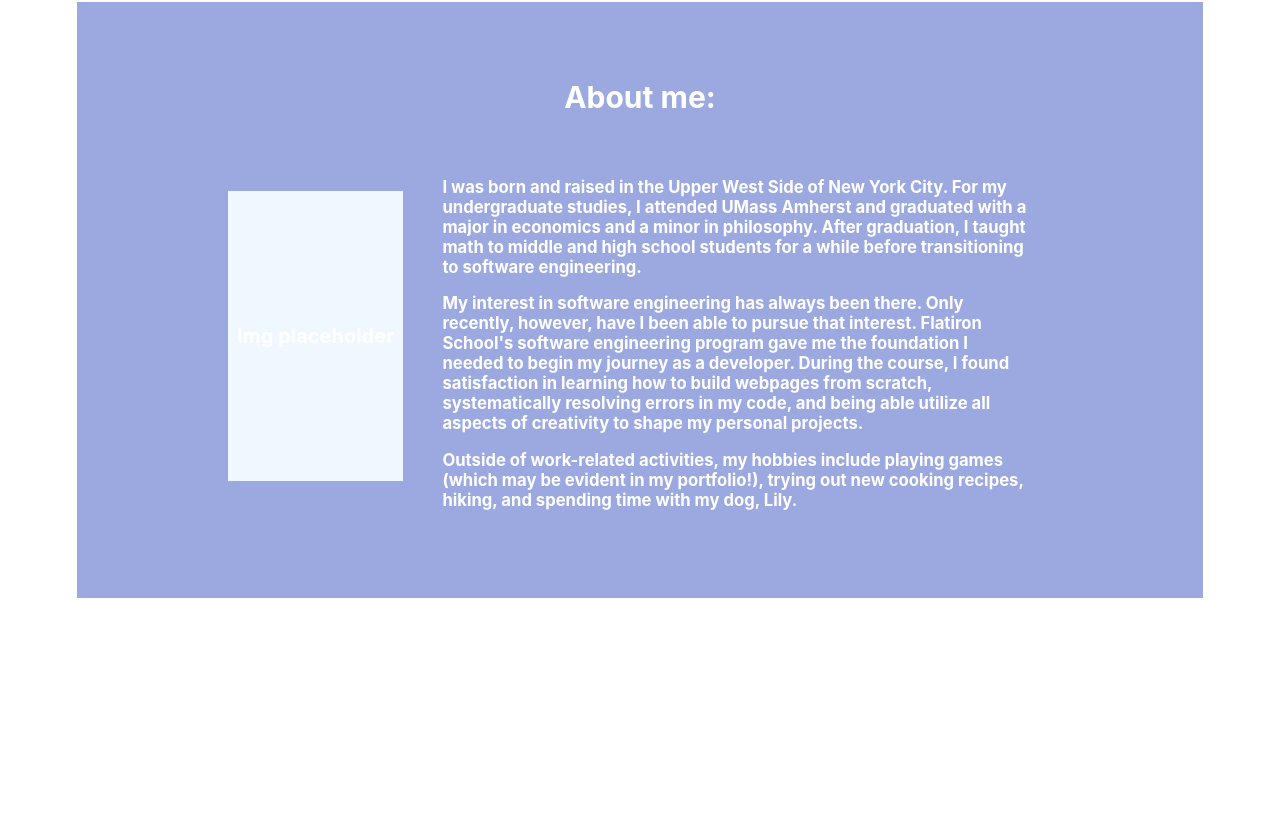
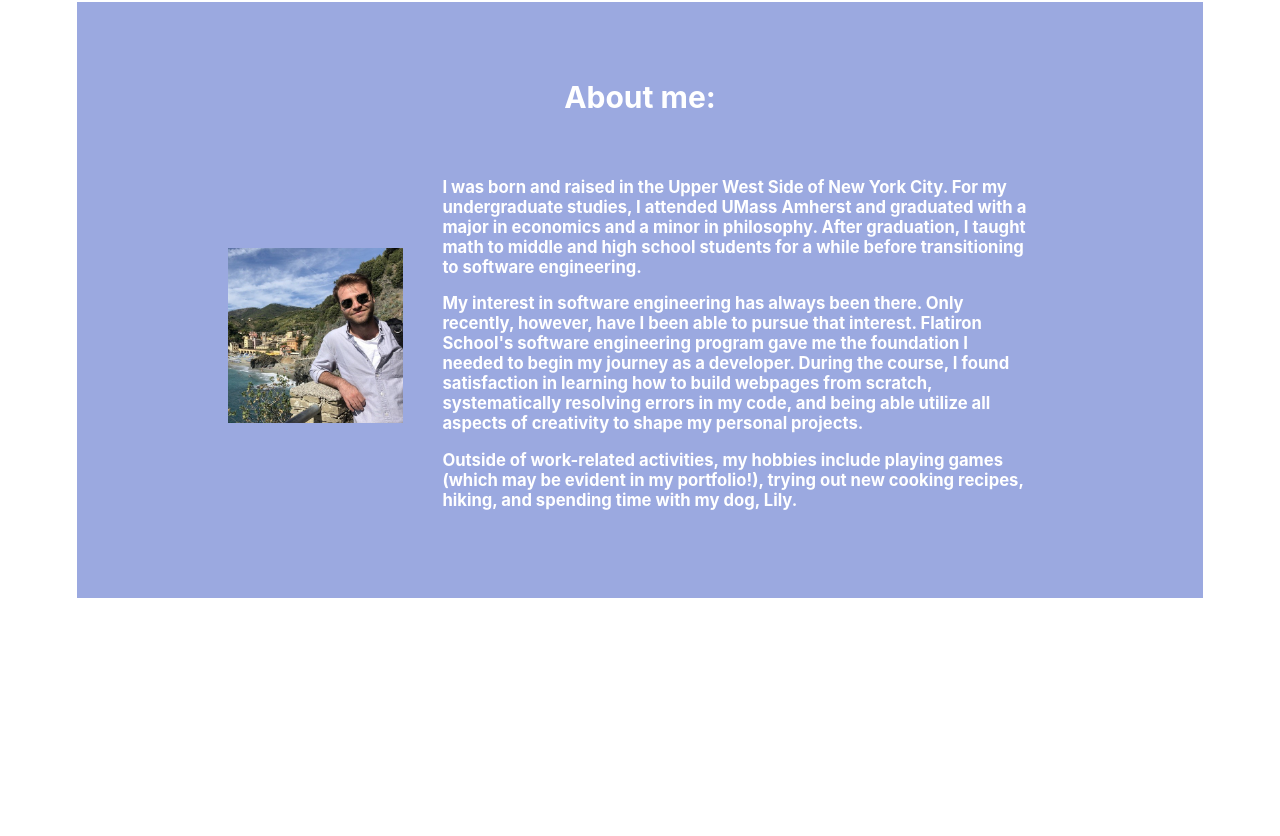
Before and after one commit to dylantoporek/portfolio-project, a React (Create React App) app: page / in a window 1280 px wide. Shown: the part 843-1679 px from the top of the page. Built offline with nearby package versions, Linux system fonts and the light colour scheme.

Commit message:
photo added

```diff
--- a/src/App.css
+++ b/src/App.css
@@ -145,6 +145,11 @@
   font-size: 20px;
 }
 
+#self-photo{
+  max-width: 100%;
+  max-height: 100%;
+}
+
 #home-experience{
   position: relative;
   width: 83%;
@@ -220,7 +225,6 @@
   top: -2%;
   height: 290px;
   width: 175px;
-  background-color: aliceblue;
   justify-content: center;
   align-items: center;
   margin-right: 2%;
--- a/src/components/InteracticeResume.js
+++ b/src/components/InteracticeResume.js
@@ -104,7 +104,8 @@ function InteractiveResume(){
             onClick={handleResumeClick}
             onMouseEnter={handleResumeHover}
             onMouseLeave={handleResumeLeave}
-            >
+            style={{backgroundColor: showExperienceDetails === experience.company ? 'lightgreen' : 'aliceblue'
+            }}>
                 {experience.company}
             </button>
     })
--- a/src/components/Pages/Home.js
+++ b/src/components/Pages/Home.js
@@ -2,6 +2,7 @@ import React, {useState, useEffect} from "react";
 import Contact from "../Contact";
 import InteractiveResume from "../InteracticeResume";
 import {useNavigate} from 'react-router-dom'
+import photo from '../../images/photo.jpeg'
 
 function Home({changePage}){
     const navigate = useNavigate()
@@ -64,7 +65,7 @@ function Home({changePage}){
                 <h2>About me:</h2>
                 <div id='home-about-container'>
                     <div id='home-page-img'>
-                        Img placeholder
+                        <img id='self-photo' src={photo}/>
                     </div>
                     <div id='home-about-text'>
                         <p className='about-text-blurb'>
```
Also changed, not shown: src/images/photo.jpeg (added).
